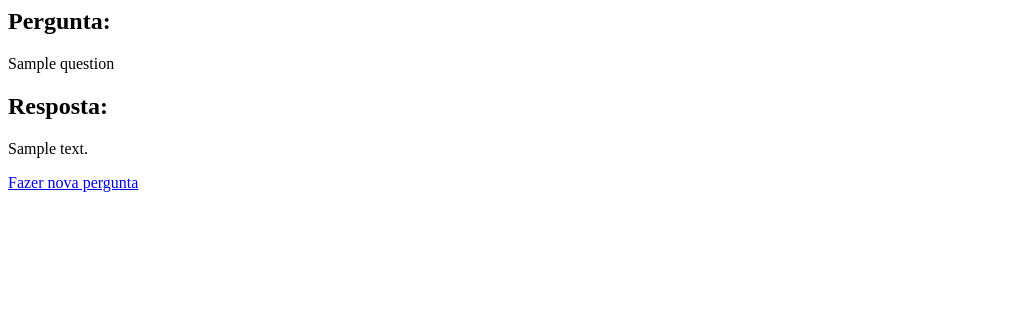
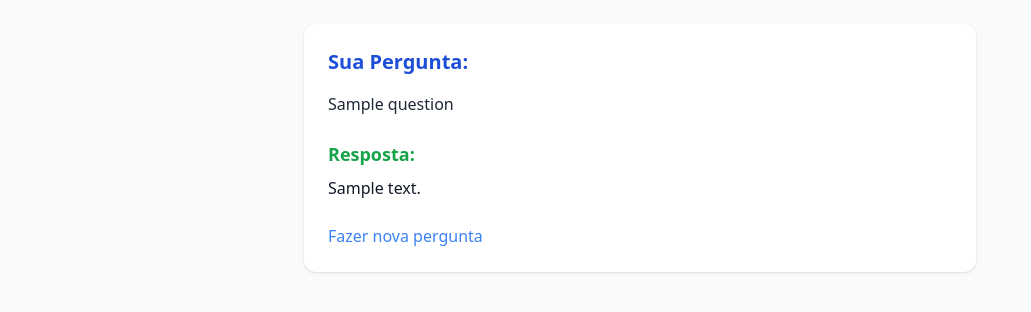
Before and after one commit to MacDowell354/assistente-alunos, a FastAPI app: template templates/response.html in a window 1280 px wide. Shown: the top 312 px of the page, without its empty margins (0-1031 px from the left). Run offline with FastAPI, Linux system fonts and the light colour scheme; the template is opened without the code that fills it: most values are stand-ins (such as "Sample title", 1, 10 or a date in 2020); some libraries are stand-ins or nearby versions.

Commit message:
Update response.html

```diff
--- a/templates/response.html
+++ b/templates/response.html
@@ -1,11 +1,20 @@
-<html>
-  <body>
-    <h2>Pergunta:</h2>
-    <p>{{ question }}</p>
+<!DOCTYPE html>
+<html lang="pt-br">
+<head>
+  <meta charset="UTF-8">
+  <meta name="viewport" content="width=device-width, initial-scale=1.0">
+  <title>Resposta do Assistente</title>
+  <script src="https://cdn.tailwindcss.com"></script>
+</head>
+<body class="bg-gray-50 min-h-screen p-6">
+  <div class="max-w-2xl mx-auto bg-white rounded-xl shadow p-6">
+    <h1 class="text-xl font-semibold text-blue-700 mb-4">Sua Pergunta:</h1>
+    <p class="mb-6 text-gray-800">{{ question }}</p>
 
-    <h2>Resposta:</h2>
-    <p>{{ answer }}</p>
+    <h2 class="text-lg font-semibold text-green-600 mb-2">Resposta:</h2>
+    <div class="text-gray-900 whitespace-pre-line">{{ answer }}</div>
 
-    <a href="/">Fazer nova pergunta</a>
-  </body>
+    <a href="/" class="mt-6 inline-block text-blue-500 hover:underline">Fazer nova pergunta</a>
+  </div>
+</body>
 </html>
```
